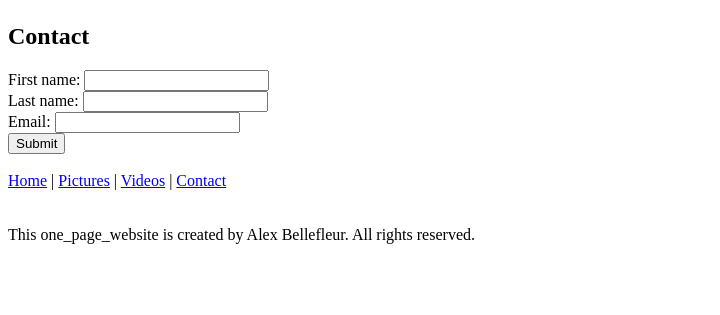
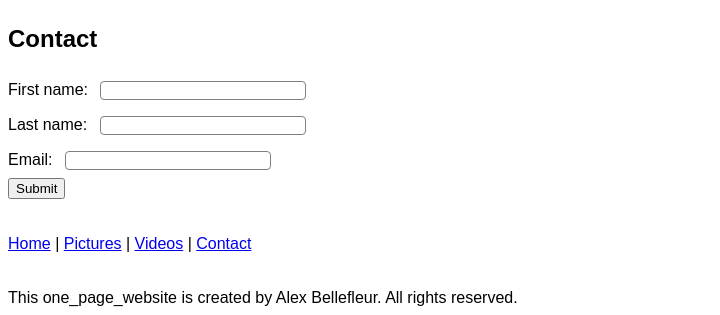
Before and after one commit to ToxicCherry1/HTML-CSS, a plain HTML site: page One-Page-Website/one_page_website.html in a window 1280 px wide. Shown: the part 868-1183 px from the top of the page, without its empty margins (0-720 px from the left). Before the commit the page ends 1120 px from the top, so only its background shows below. Drawn offline with Linux system fonts and the light colour scheme.

Commit message:
Add some CSS properties to the one page website

```diff
--- /dev/null
+++ b/One-Page-Website/CSS/one_page_website.css
@@ -0,0 +1,11 @@
+body {
+    font-family: sans-serif;
+    font-size: 12pt;
+}
+
+input[type="text"] {
+    width: 200px;
+    margin: 8px;
+    border: 1px solid gray;
+    border-radius: 4px;
+}
--- a/One-Page-Website/one_page_website.html
+++ b/One-Page-Website/one_page_website.html
@@ -1,5 +1,6 @@
 <!doctype html>
 <html>
+	<link rel="stylesheet" href="./CSS/one_page_website.css">
 	<!-- HOME PAGE -->
 	<head>
 		<a id="homeSection"></a>
@@ -35,7 +36,7 @@
 		First name: <input type="text" name="firstName"><br>
 		Last name: <input type="text" name="lastName"><br>
 		Email: <input type="text" name="email"><br>
-		<input type="submit" value="Submit"
+		<input type="submit" value="Submit">
 	</form>
 	<br><br>
 	<!-- END CONTACT FORM -->
```
Also changed, not shown: Project/index.html (+1 -1 lines).
